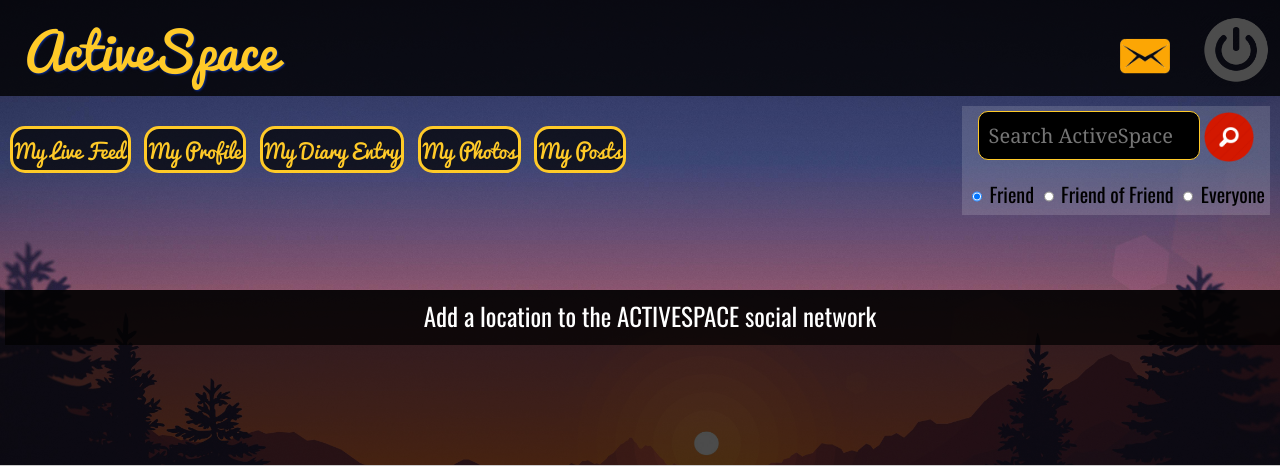
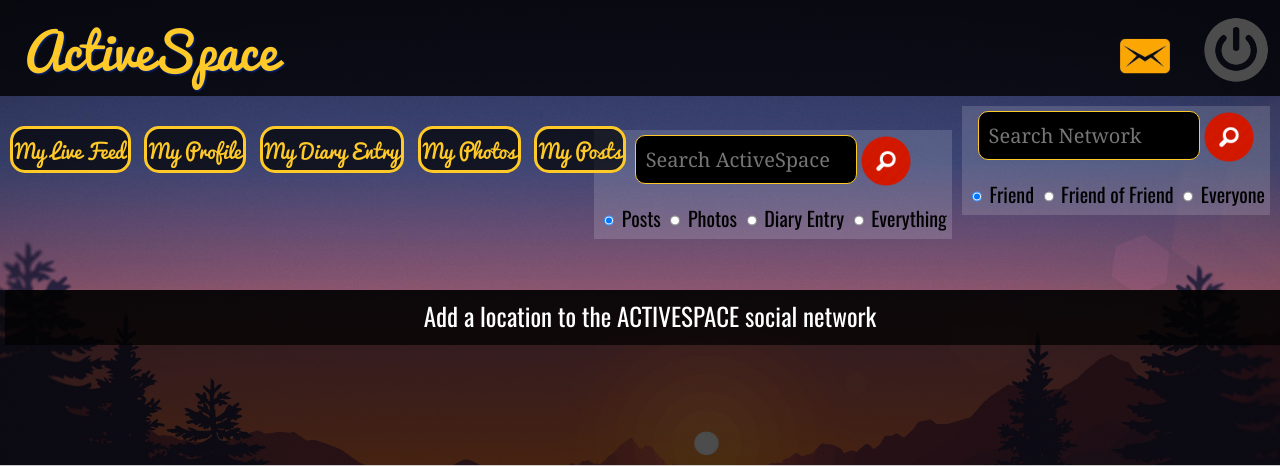
Before and after one commit to roshansridhar/activespace, a PHP site: page /app/addloc.php in a window 1280 px wide. Shown: the top 466 px of the page. Run offline with PHP 8.4, Linux system fonts and the light colour scheme; the visitor is signed in with stand-in values (Sample User, id 1); a stand-in replaces the project's code that opens the database connection.

Commit message:
Navbar updated with new search

```diff
--- a/includes/navbar.php
+++ b/includes/navbar.php
@@ -16,7 +16,7 @@
 
     <form class="search" action="../app/search_results.php" align="left" method="post">
       <div class="searchbox">
-        <input type="text" class="form-control" name="Name" placeholder="Search ActiveSpace" />
+        <input type="text" class="form-control" name="Name" placeholder="Search Network" />
         <input type="image" alt="Submit" align="center" src="img_search.png" name="searchbutton"  width="50" height="50"></div><br>
         <div class="searchbox">
           <input type="radio" name="Association" value="1" checked /> Friend
@@ -30,3 +30,23 @@
         <br>
       </div>
     </form>
+
+<form class="search" action="../app/search_key_results.php" align="left" method="post">
+      <div class="searchbox">
+        <input type="text" class="form-control" name="Name" placeholder="Search ActiveSpace" />
+        <input type="image" alt="Submit" align="center" src="img_search.png" name="searchbutton"  width="50" height="50"></div><br>
+        <div class="searchbox">
+          <input type="radio" name="Association" value="1" checked /> Posts
+        </div>
+        <div class="searchbox">
+          <input type="radio" name="Association" value="2"> Photos
+        </div>
+        <div class="searchbox">
+          <input type="radio" name="Association" value="3"> Diary Entry
+        </div>
+        <div class="searchbox">
+          <input type="radio" name="Association" value="4"> Everything
+        </div>
+        <br>
+      </div>
+    </form>
```
